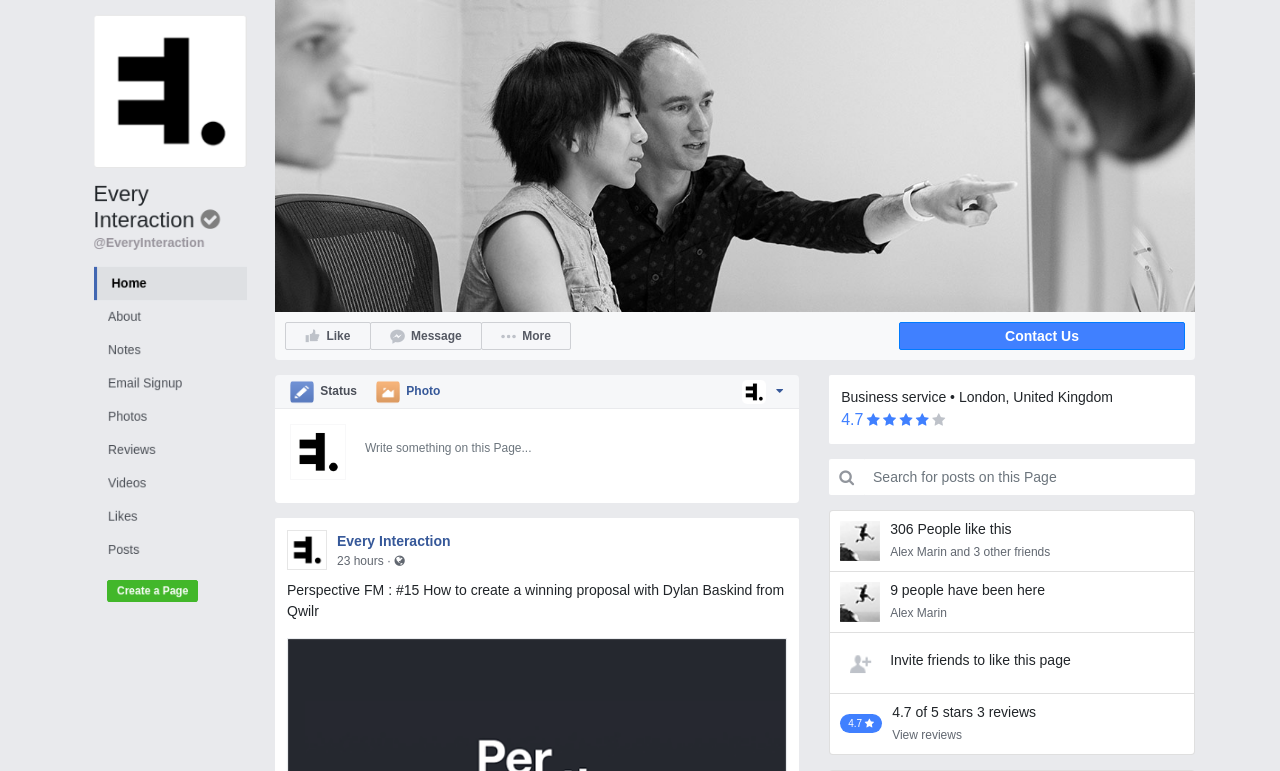
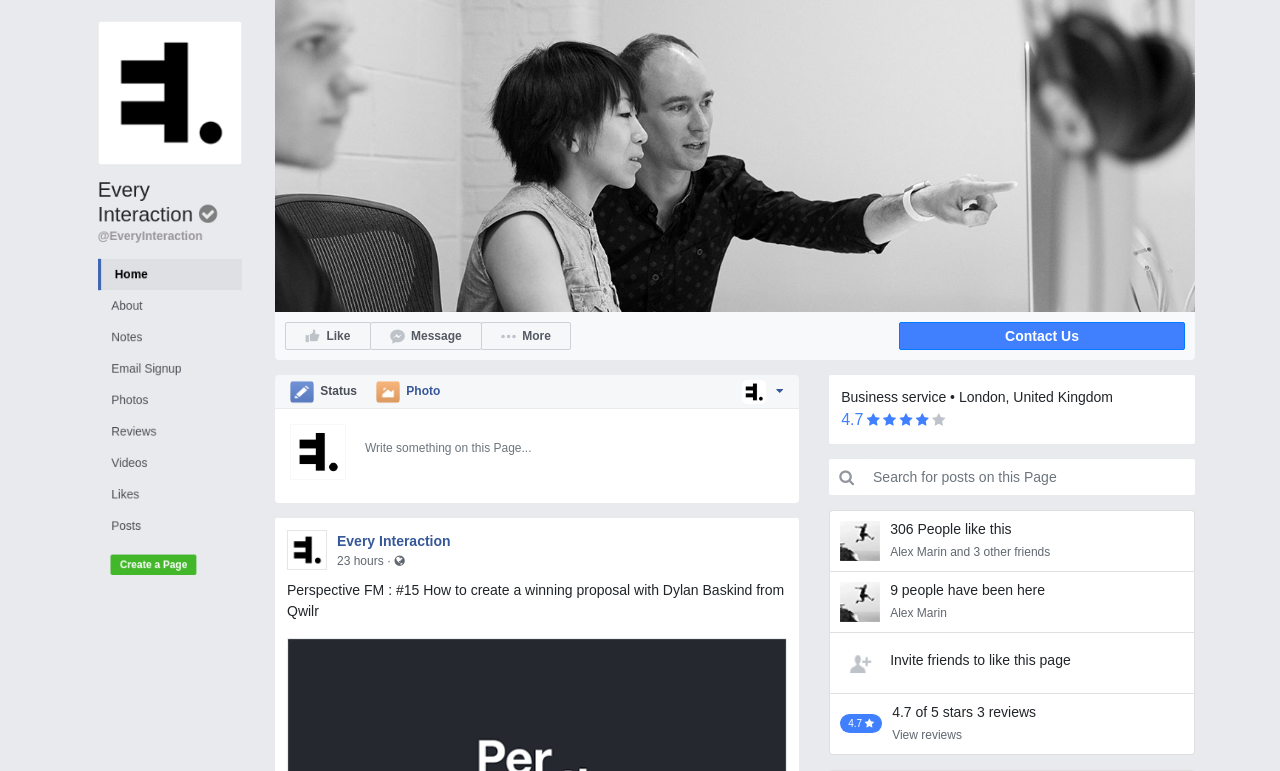
Before and after one commit to ruedajm/ksearch, a PHP site: page / in a window 1280 px wide. Shown: the part 42-813 px from the top of the page. Run offline with PHP 8.4, Linux system fonts and the light colour scheme.

Commit message:
Laptop Responsive

```diff
--- a/css/stylesheet-desktop.css
+++ b/css/stylesheet-desktop.css
@@ -696,9 +696,9 @@
 
 @media screen and (min-width: 1200px) and (max-width: 1440px) {
 	.side-nav {
-		transform: scale(0.9);
+		transform: scale(0.85);
 		will-change: transform;
-		top: 10px;
+		top: 0;
 	}
 }
 
```
